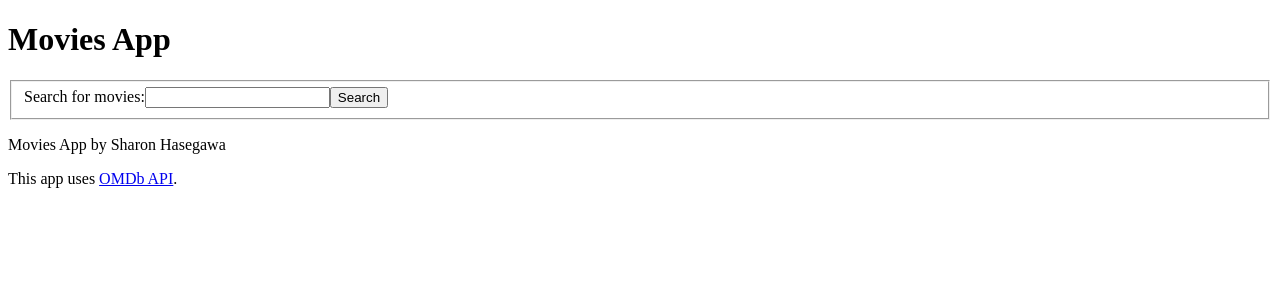
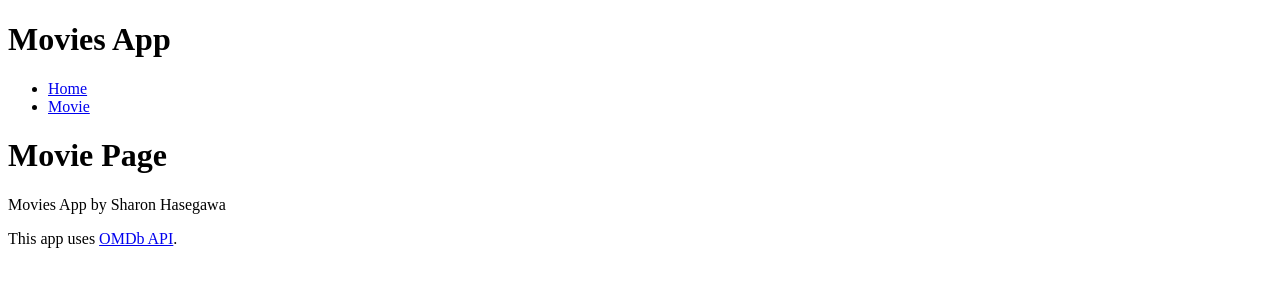
Before and after one commit to sharoneh/movies-app, a React (Create React App) app: page /movie in a window 1280 px wide. Shown: the top 300 px of the page. Built offline with nearby package versions, Linux system fonts and the light colour scheme.

Commit message:
feature: react router integration

```diff
--- a/package.json
+++ b/package.json
@@ -9,6 +9,7 @@
     "react": "^17.0.1",
     "react-dom": "^17.0.1",
     "react-redux": "^7.2.2",
+    "react-router-dom": "^5.2.0",
     "react-scripts": "4.0.1",
     "redux": "^4.0.5",
     "redux-thunk": "^2.3.0",
--- a/src/components/App.js
+++ b/src/components/App.js
@@ -1,22 +1,49 @@
-import Search from './Search'
+import SearchPage from './SearchPage'
+import {
+  BrowserRouter as Router,
+  Switch,
+  Route,
+  Link
+} from 'react-router-dom'
+import MoviePage from './MoviePage'
 
 function App() {
   return (
-    <div className="App">
+    <Router>
       <header>
         <h1>Movies App</h1>
+
+        <nav>
+          <ul>
+            <li>
+              <Link to="/">Home</Link>
+            </li>
+
+            <li>
+              <Link to="/movie">Movie</Link>
+            </li>
+          </ul>
+        </nav>
       </header>
 
       <main>
-        <Search />
+        <Switch>
+          <Route path="/movie">
+            <MoviePage />
+          </Route>
+
+          <Route path="/">
+            <SearchPage />
+          </Route>
+        </Switch>
       </main>
 
       <footer>
         <p>Movies App by Sharon Hasegawa</p>
         <p>This app uses <a href="http://www.omdbapi.com">OMDb API</a>.</p>
       </footer>
-    </div>
-  );
+    </Router>
+  )
 }
 
-export default App;
+export default App
--- /dev/null
+++ b/src/components/MoviePage.js
@@ -0,0 +1,5 @@
+const MoviePage = () => (
+  <h1>Movie Page</h1>
+)
+
+export default MoviePage
--- a/src/components/Search.js
+++ b/src/components/SearchPage.js
@@ -3,7 +3,7 @@ import Pagination from './Pagination'
 import SearchForm from './SearchForm'
 import MovieList from './MovieList'
 
-const Search = ({ movies, loading, error }) => (
+const SearchPage = ({ movies, loading, error }) => (
   <div className="search">
     <SearchForm />
 
@@ -23,4 +23,4 @@ const mapStateToProps = state => {
   return { movies, loading, error }
 }
 
-export default connect(mapStateToProps)(Search)
+export default connect(mapStateToProps)(SearchPage)
```
Also changed, not shown: 1 other file (tests, documents, lock files or other folders).
